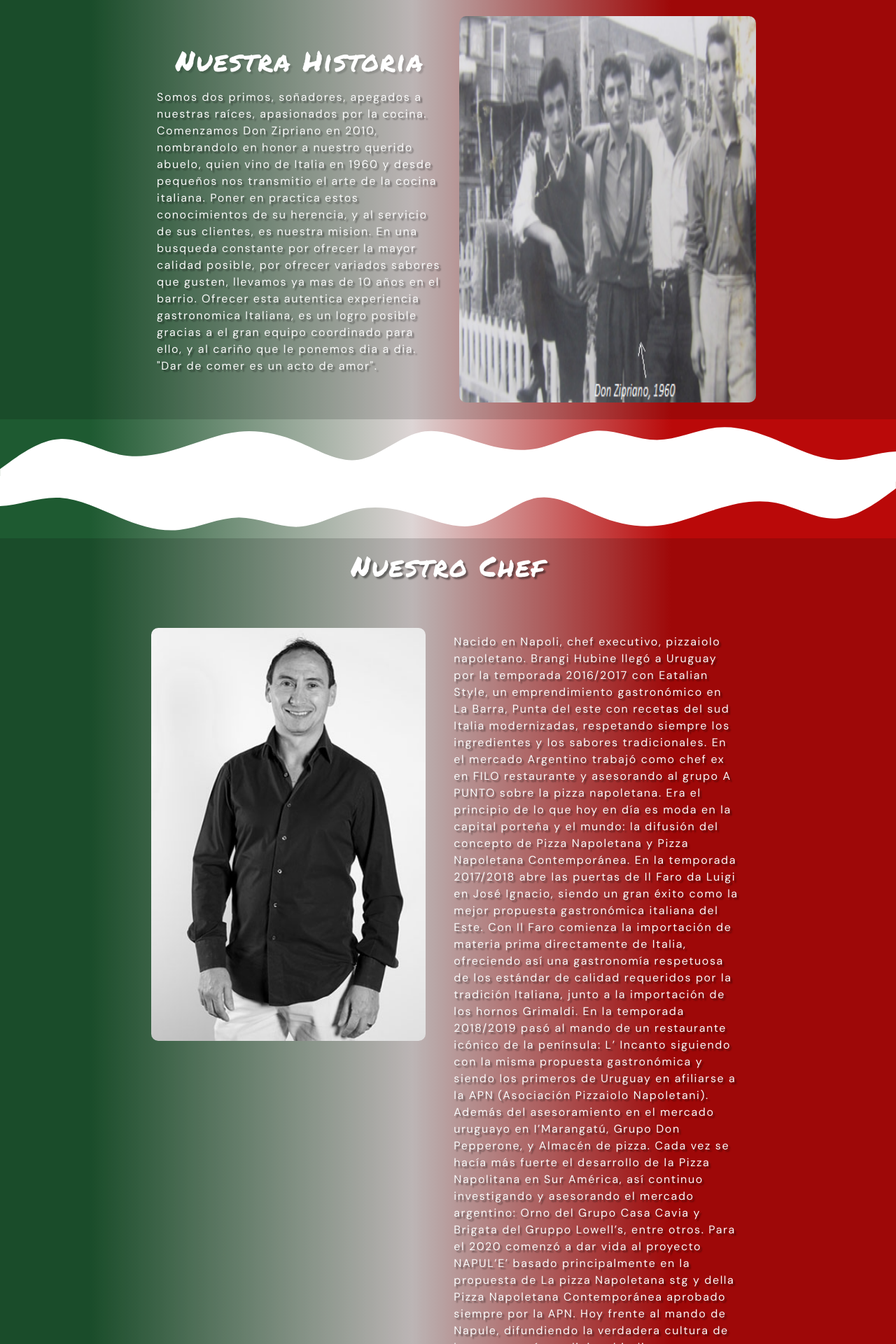
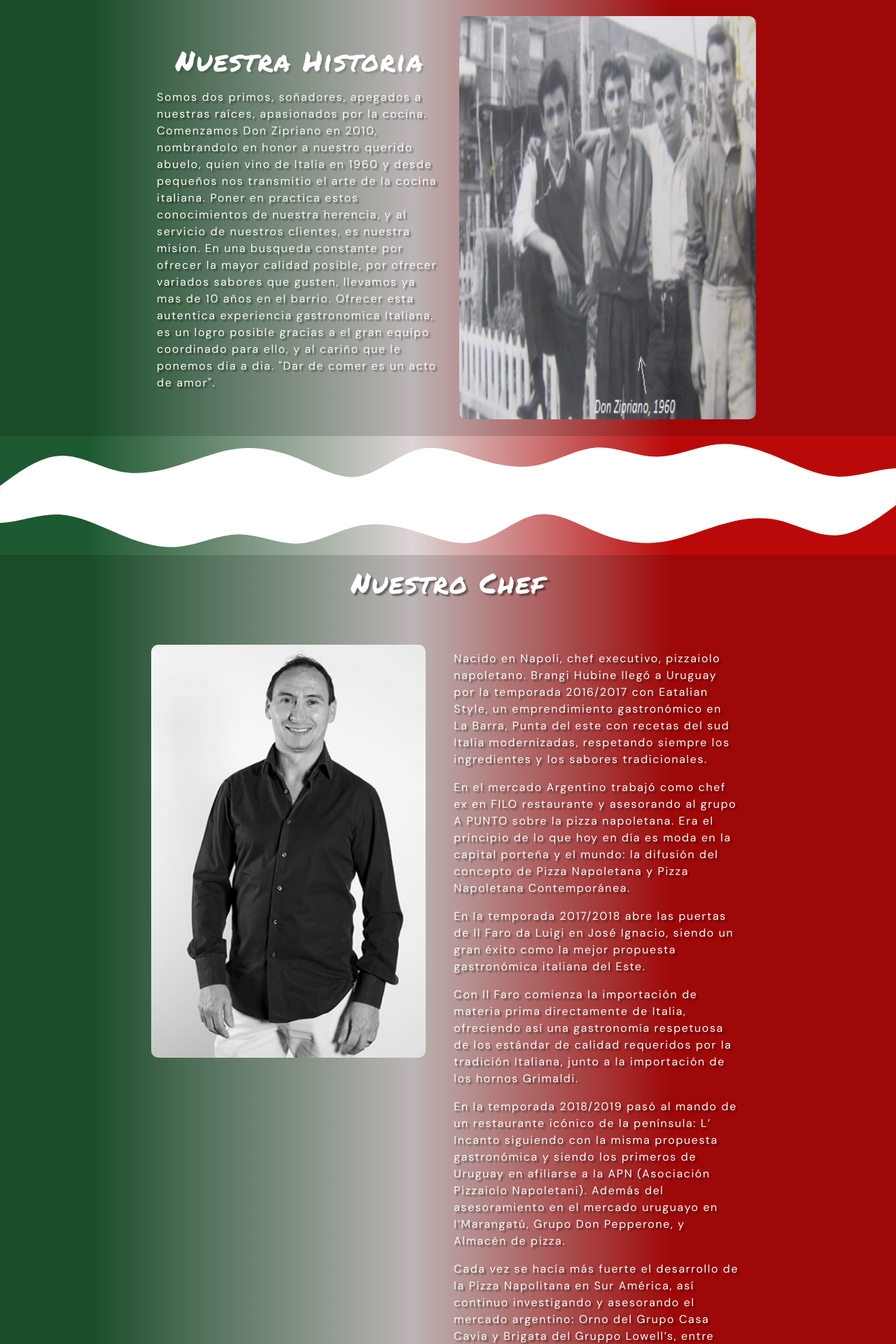
Before and after one commit to haquimjorge/DonZipriano, a React (Create React App) app in the folder frontend/: page /nosotros in a window 1280 px wide. Shown: the part 240-2160 px from the top of the page at 70% size. Built offline with nearby package versions, Linux system fonts and the light colour scheme.

Commit message:
tezto Nosotros

```diff
--- a/frontend/src/components/CardMenu.js
+++ b/frontend/src/components/CardMenu.js
@@ -3,7 +3,7 @@ import Slider from "@mui/material/Slider";
 import "animate.css";
 
 const CardMenu = ({ meal }) => {
-  console.log(meal);
+  // console.log(meal);
 
   const mealEntradas = meal.filter((meal) => meal.timeFood === "Entrada");
 
@@ -39,15 +39,15 @@ const CardMenu = ({ meal }) => {
             /> */}
 
           <div className="title-menu-container">
-            <div className="logo-menu">
+            {/* <div className="logo-menu">
               <img
                 id="logo-nav"
                 src="/assets/DonZLogo.png"
                 alt="Logo Don Zipriano"
               />
-            </div>
+            </div> */}
             <div className="titulo-menu">
-              <h1>Menu - Don Zipriano</h1>
+              <h1>Menu</h1>
             </div>
           </div>
           <div className="entradas">
--- a/frontend/src/index.css
+++ b/frontend/src/index.css
@@ -196,6 +196,8 @@ nav {
 .pasta-title {
   color: rgb(34, 102, 55);
   font-family: "Permanent Marker", cursive;
+  padding-left: 1rem;
+
 }
 
 /* ...............MAIN CHEF.............. */
@@ -237,6 +239,9 @@ nav {
   justify-content: center;
   align-items: center;
   transform: rotate(-15deg);
+}
+.titulo-menu h1{
+  letter-spacing: 12px !important;
 }
 
 .subtittle-brangi {
@@ -368,6 +373,12 @@ footer ul li {
   width: 15vw;
 }
 
+.title-menu-container {
+  display: flex;
+  align-items: center;
+  justify-content: center;
+
+}
 .titulo-menu {
   display: flex;
   text-align: center;
@@ -843,6 +854,8 @@ text-align: center;
     display: flex;
 
   }
+
+
   .title-menu-container h1{
     font-size: 1.5rem!important;
   }
--- a/frontend/src/pages/Nosotros.js
+++ b/frontend/src/pages/Nosotros.js
@@ -19,8 +19,8 @@ const Nosotros = () => {
               Somos dos primos, soñadores, apegados a nuestras raíces, apasionados por la
               cocina. Comenzamos Don Zipriano en 2010, nombrandolo en honor a nuestro querido
               abuelo, quien vino de Italia en 1960 y desde pequeños nos transmitio el arte de la cocina
-              italiana. Poner en practica estos conocimientos de su herencia, y
-              al servicio de sus clientes, es nuestra mision. En una busqueda
+              italiana. Poner en practica estos conocimientos de nuestra herencia, y
+              al servicio de nuestros clientes, es nuestra mision. En una busqueda
               constante por ofrecer la mayor calidad posible, por ofrecer
               variados sabores que gusten, llevamos ya
               mas de 10 años en el barrio. Ofrecer esta autentica experiencia
@@ -47,39 +47,46 @@ const Nosotros = () => {
             <img src="/assets/brangi.jpg" alt="Imagen del Chef" />
           </div>
           <div className="sobreNosotrosTexto">
-            Nacido en Napoli, chef executivo, pizzaiolo napoletano. Brangi Hubine llegó a Uruguay por la temporada 2016/2017 con Eatalian
+            <p> Nacido en Napoli, chef executivo, pizzaiolo napoletano. Brangi Hubine llegó a Uruguay por la temporada 2016/2017 con Eatalian
             Style, un emprendimiento gastronómico en La Barra, Punta del este
             con recetas del sud Italia modernizadas, respetando siempre los
-            ingredientes y los sabores tradicionales. En el mercado Argentino
+            ingredientes y los sabores tradicionales.
+            </p>
+
+            <p>En el mercado Argentino
             trabajó como chef ex en FILO restaurante y asesorando al grupo A
             PUNTO sobre la pizza napoletana. Era el principio de lo que hoy en
             día es moda en la capital porteña y el mundo: la difusión del
-            concepto de Pizza Napoletana y Pizza Napoletana Contemporánea. En la
+            concepto de Pizza Napoletana y Pizza Napoletana Contemporánea.
+            </p>
+            <p> En la
             temporada 2017/2018 abre las puertas de Il Faro da Luigi en José
             Ignacio, siendo un gran éxito como la mejor propuesta gastronómica
-            italiana del Este. Con Il Faro comienza la importación de materia
+            italiana del Este.</p>
+            <p>Con Il Faro comienza la importación de materia
             prima directamente de Italia, ofreciendo así una gastronomía
             respetuosa de los estándar de calidad requeridos por la tradición
-            Italiana, junto a la importación de los hornos Grimaldi. En la
+            Italiana, junto a la importación de los hornos Grimaldi.</p>
+            <p> En la
             temporada 2018/2019 pasó al mando de un restaurante icónico de la
             península: L’ Incanto siguiendo con la misma propuesta gastronómica
             y siendo los primeros de Uruguay en afiliarse a la APN (Asociación
             Pizzaiolo Napoletani). Además del asesoramiento en el mercado
-            uruguayo en I’Marangatú, Grupo Don Pepperone, y Almacén de pizza.
-            Cada vez se hacía más fuerte el desarrollo de la Pizza Napolitana en
+            uruguayo en I’Marangatú, Grupo Don Pepperone, y Almacén de pizza.</p>
+            <p> Cada vez se hacía más fuerte el desarrollo de la Pizza Napolitana en
             Sur América, así continuo investigando y asesorando el mercado
             argentino: Orno del Grupo Casa Cavia y Brigata del Gruppo Lowell’s,
             entre otros. Para el 2020 comenzó a dar vida al proyecto NAPUL’E’
             basado principalmente en la propuesta de La pizza Napoletana stg y
-            della Pizza Napoletana Contemporánea aprobado siempre por la APN.
-            Hoy frente al mando de Napule, difundiendo la verdadera cultura de
+            della Pizza Napoletana Contemporánea aprobado siempre por la APN.</p>
+            <p>Hoy frente al mando de Napule, difundiendo la verdadera cultura de
             la gastronomía tradicional italiana especialmente del sud de Italia
             sin influencia local. Importando materia prima italiana y de
             temporada logra desarrollar la cocina típica de sus abuelos y
             padres, valorando la tradición y adaptándose al mundo actual sin
             perder identidad y naturaleza. Siguiendo tendencias actuales de
             Italia con atención especial en un trabajo sustentable y máximo
-            respeto de las materias primas.
+            respeto de las materias primas.</p>
           </div>
         </div>
       </div>
```
